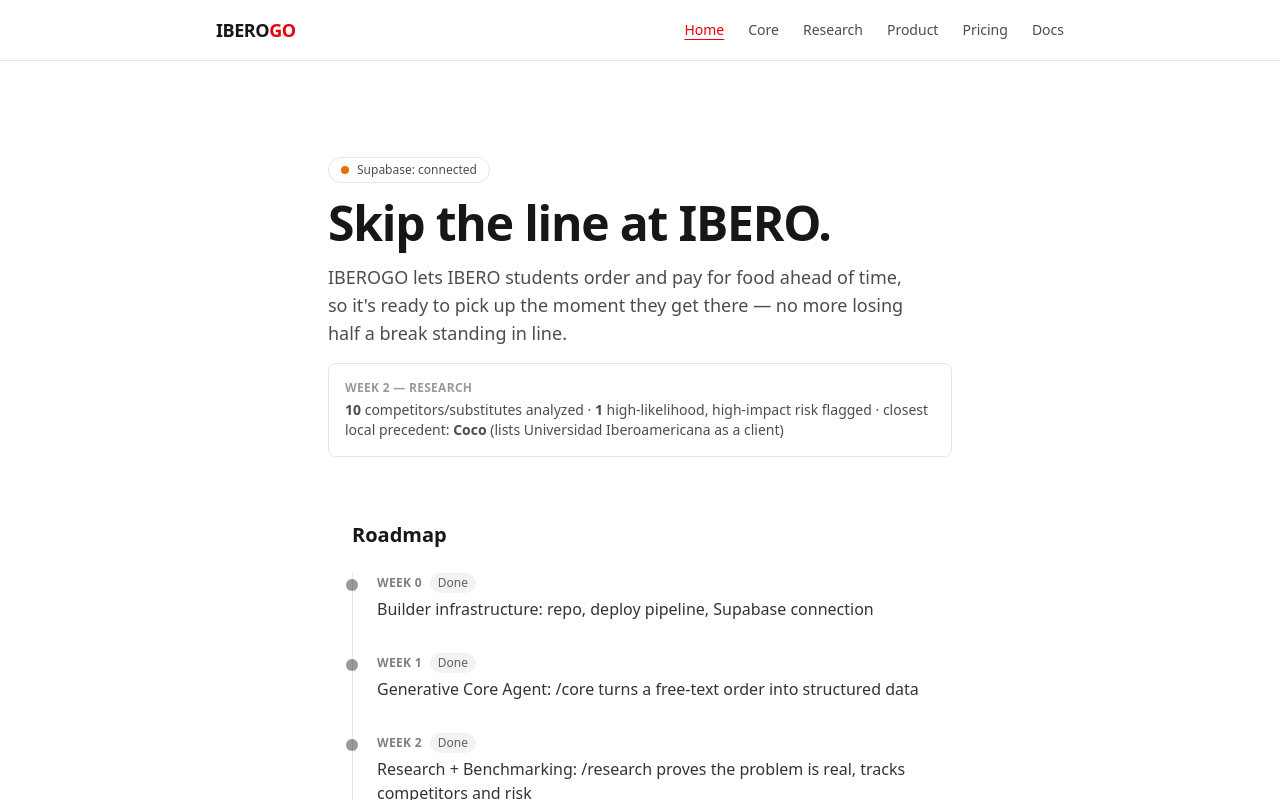
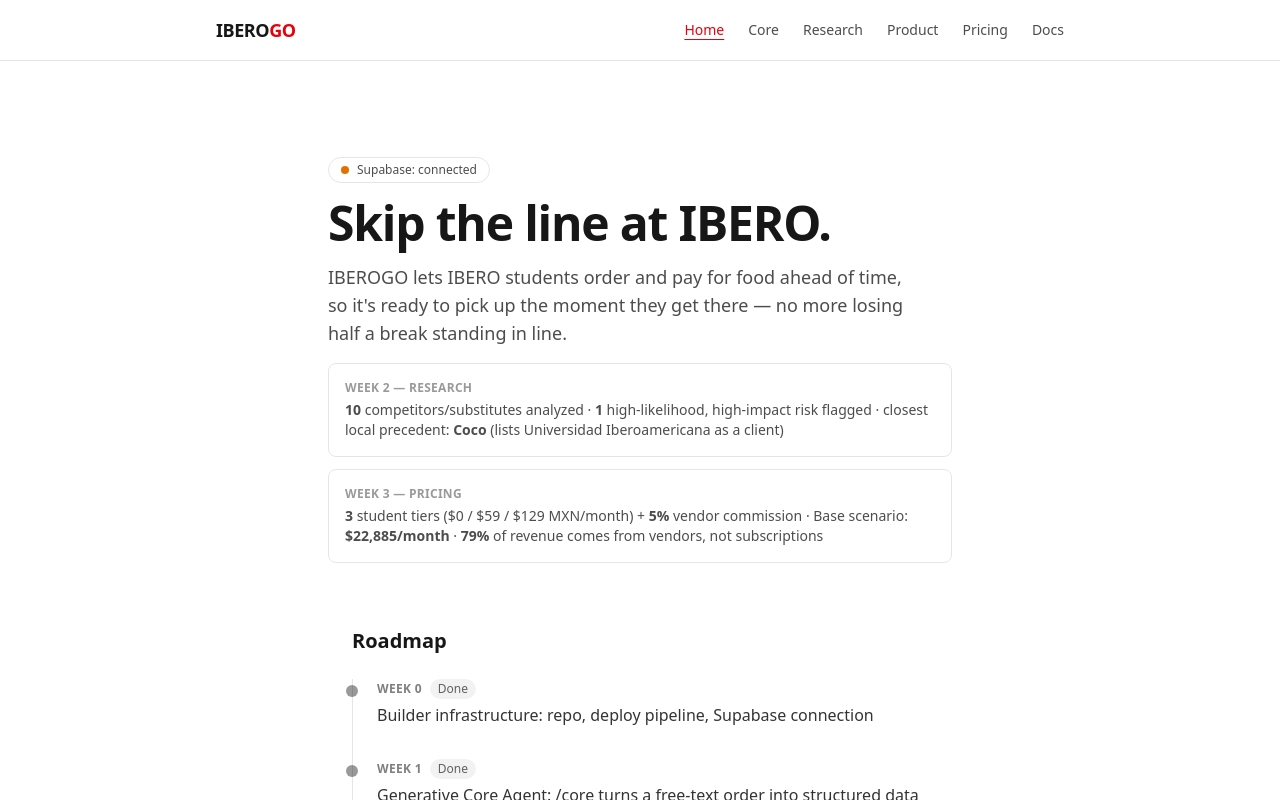
Before and after one commit to jpcarrascoo/iberogo, a Next.js app: page / in a window 1280 px wide. Shown: the top 800 px of the page. Built offline with nearby package versions, Linux system fonts and the light colour scheme; no server answers.

Commit message:
Week 3: add pricing summary widget to homepage

```diff
--- a/app/page.tsx
+++ b/app/page.tsx
@@ -1,6 +1,7 @@
 import Roadmap from "@/components/Roadmap";
 import SupabaseStatus from "@/components/SupabaseStatus";
 import ResearchWidget from "@/components/ResearchWidget";
+import PricingWidget from "@/components/PricingWidget";
 
 export default function Home() {
   return (
@@ -17,6 +18,7 @@
         </p>
         <div className="w-full">
           <ResearchWidget />
+          <PricingWidget />
         </div>
       </div>
 
--- /dev/null
+++ b/components/PricingWidget.tsx
@@ -0,0 +1,27 @@
+import Link from "next/link";
+import { PRESETS, TIERS, calculateRevenue } from "@/lib/pricing";
+
+const mxn = (n: number) => `$${Math.round(n).toLocaleString("en-US")}`;
+
+export default function PricingWidget() {
+  const base = calculateRevenue(PRESETS.base);
+  const vendorShare = Math.round((base.vendorMonthly / base.monthlyTotal) * 100);
+  const prices = TIERS.map((t) => mxn(t.price)).join(" / ");
+
+  return (
+    <Link
+      href="/pricing"
+      className="mt-3 block rounded-lg border border-black/10 p-4 transition hover:border-red-600/40 dark:border-white/10"
+    >
+      <p className="text-xs font-semibold uppercase tracking-wide text-black/40 dark:text-white/30">
+        Week 3 — Pricing
+      </p>
+      <p className="mt-1 text-sm text-black/70 dark:text-white/60">
+        <strong>{TIERS.length}</strong> student tiers ({prices} MXN/month) +{" "}
+        <strong>{PRESETS.base.commissionPct}%</strong> vendor commission · Base scenario:{" "}
+        <strong>{mxn(base.monthlyTotal)}/month</strong> · <strong>{vendorShare}%</strong> of revenue
+        comes from vendors, not subscriptions
+      </p>
+    </Link>
+  );
+}
```
